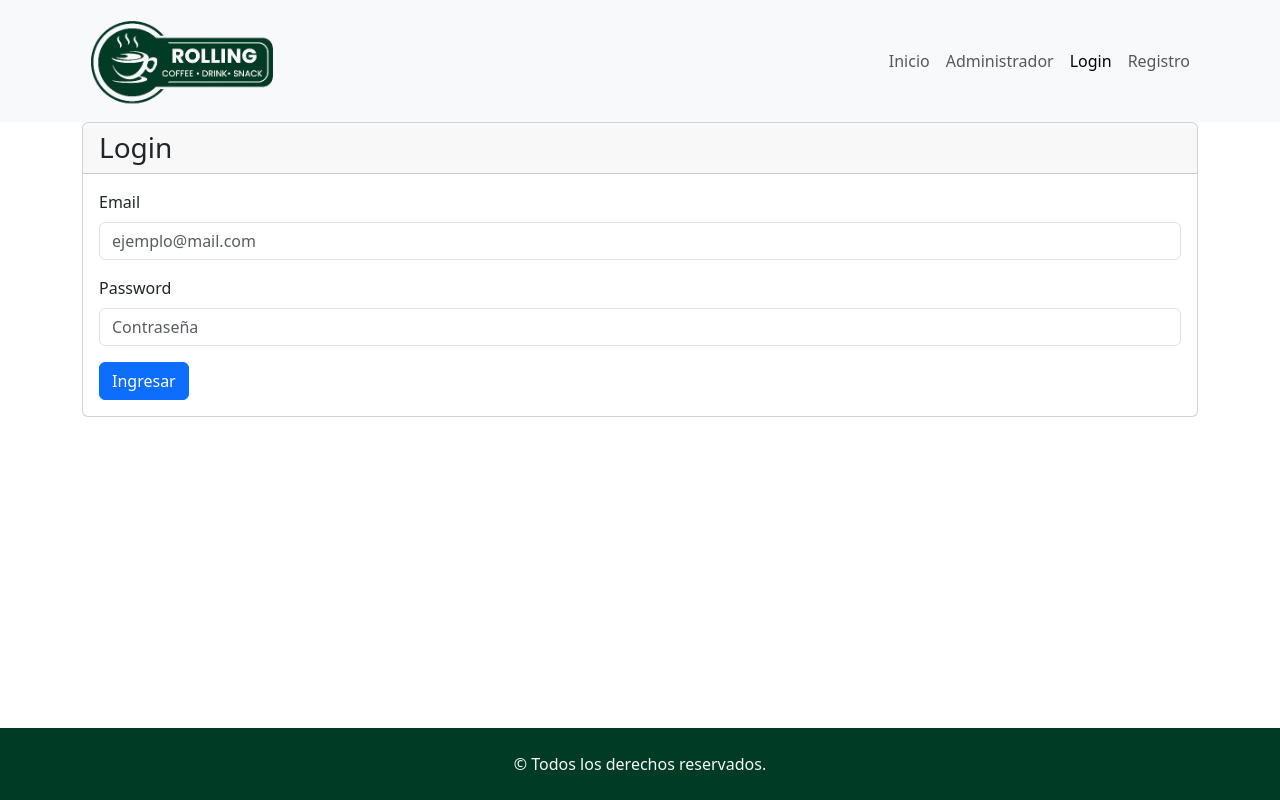
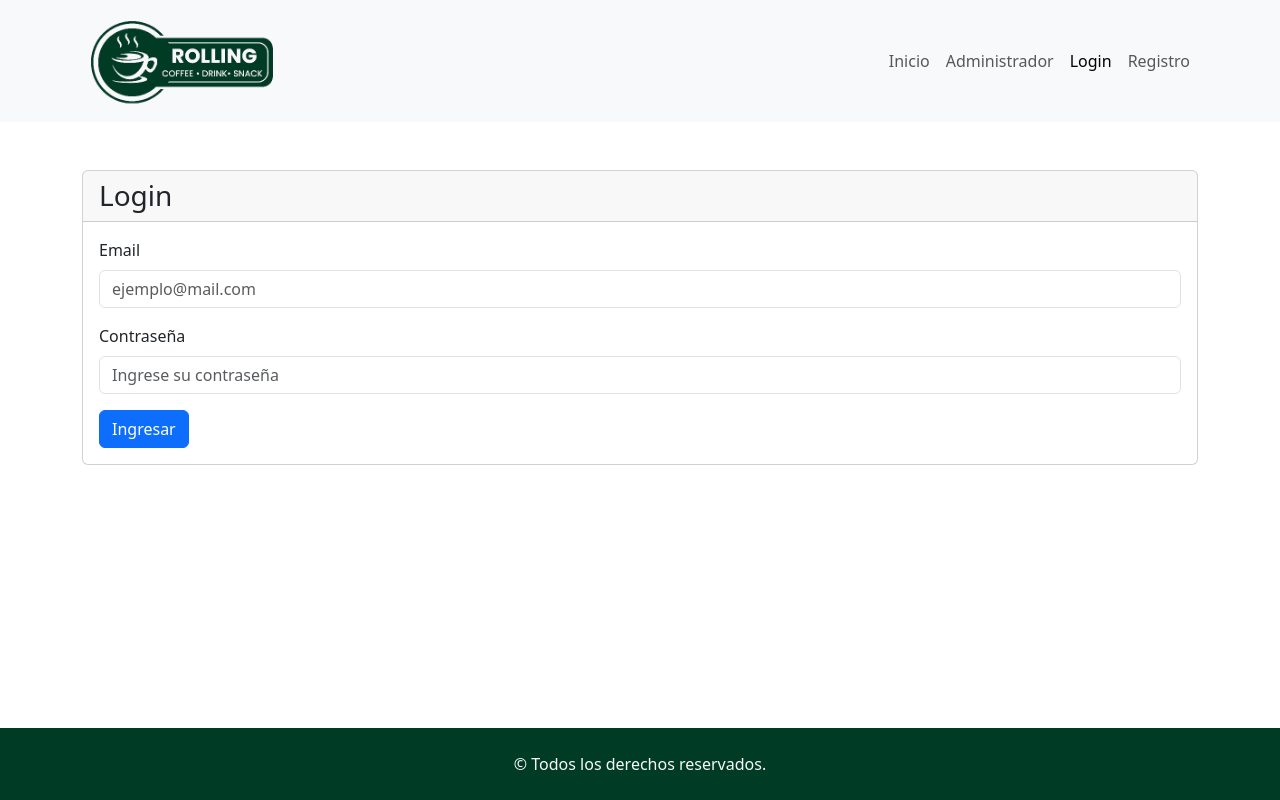
Before and after one commit to lucasecapdevila/rollingcoffee, a React (Vite) app: page /login in a window 1280 px wide. Built offline with nearby package versions, Linux system fonts and the light colour scheme; no server answers.

Commit message:
se agregan validaciones

```diff
--- a/src/components/pages/Login.jsx
+++ b/src/components/pages/Login.jsx
@@ -1,55 +1,53 @@
 import React, { useState } from 'react'
-import { Button, Card, CardBody, CardHeader, Container, Form } from 'react-bootstrap'
+import { Button, Card, CardBody, CardHeader, Container, Form, FormText } from 'react-bootstrap'
+import { useForm } from 'react-hook-form'
 
 const Login = () => {
-  const [form, setForm] = useState({
-    correo: "",
-    password: ""
-  })
+  const {
+    register,
+    handleSubmit,
+    formState: {errors}
+  } = useForm()
 
   //  Funciones
-  const onUpdateField = (e) => {
-    const nuevoFormState = {
-      ...form,
-      [e.target.name]: e.target.value
-    }
-    setForm(nuevoFormState)
-  }
 
-  const onSubmitForm = (e) => {
-    e.preventDefault()
-    console.log('Funcionando');
-    alert(JSON.stringify(form, null, 2))
+  const onSubmit = (data) => {
+    console.log(data);
   }
 
   return (
     <main className='mainPage'>
       <Container>
-        <Card>
+        <Card className='my-5'>
           <CardHeader>
             <h1 className='h3 m-0'>Login</h1>
           </CardHeader>
           <CardBody>
-            <Form onSubmit={onSubmitForm}>
+            <Form onSubmit={handleSubmit(onSubmit)}>
               <Form.Group className="mb-3" controlId="correo">
                 <Form.Label>Email</Form.Label>
                 <Form.Control
                   type="email"
                   name="correo"
                   placeholder="ejemplo@mail.com"
-                  value={form.email}
-                  onChange={onUpdateField}
+                  {...register("correo", {
+                    required: "El correo es obligatorio."
+                  })}
                 />
+                <FormText className='text-danger'>{errors.correo?.message}</FormText>
               </Form.Group>
+
               <Form.Group className="mb-3" controlId="password">
-                <Form.Label>Password</Form.Label>
+                <Form.Label>Contraseña</Form.Label>
                 <Form.Control
                   type="password"
                   name='password'
-                  placeholder="Contraseña"
-                  value={form.password}
-                  onChange={onUpdateField}
+                  placeholder="Ingrese su contraseña"
+                  {...register("password", {
+                    required: "La contraseña es obligatoria."
+                  })}
                 />
+                <FormText className='text-danger'>{errors.password?.message}</FormText>
               </Form.Group>
               <Button type='submit'>Ingresar</Button>
             </Form>
```
